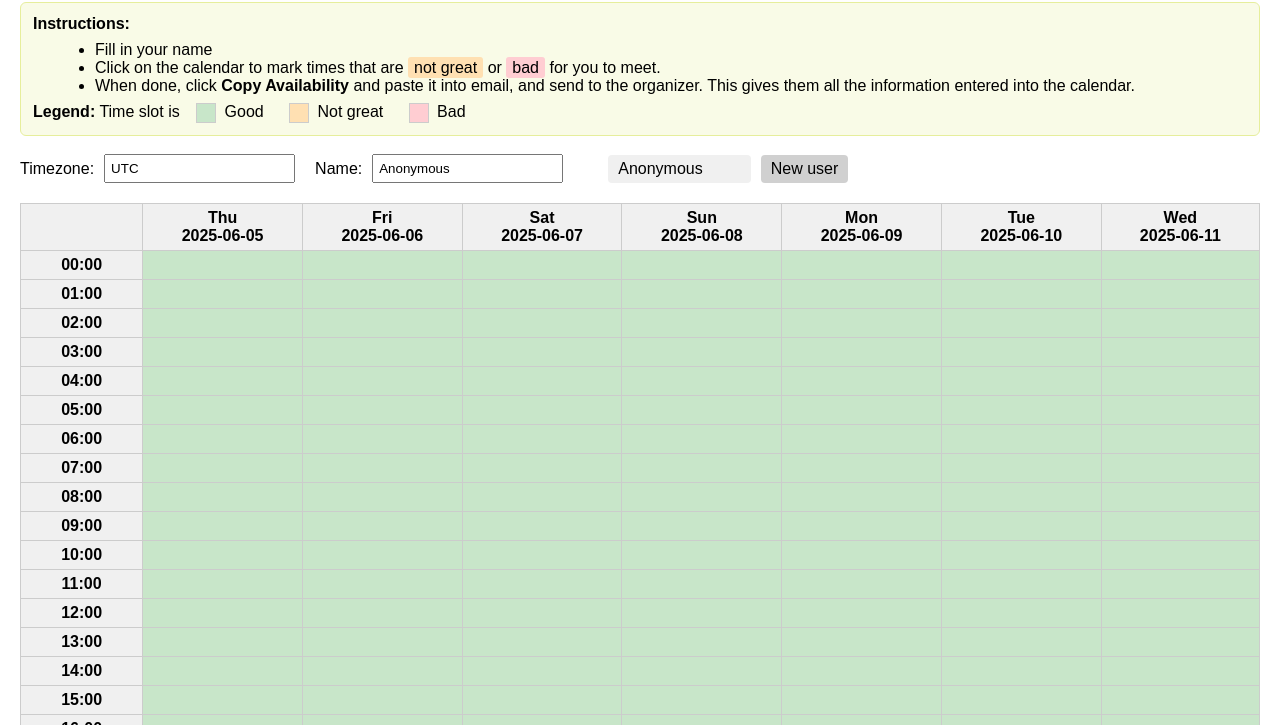
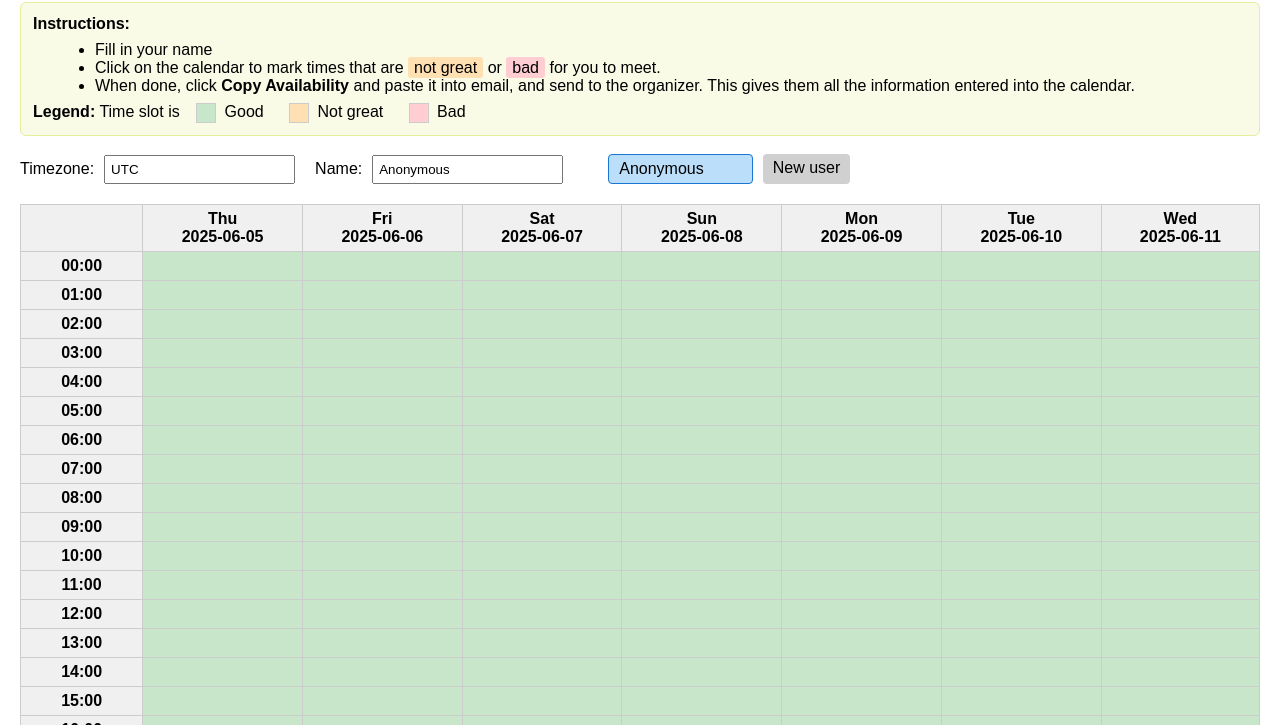
Before and after one commit to obadz/schedule, a plain HTML site: page index.html in a window 1280 px wide. Shown: the part 75-800 px from the top of the page. Drawn offline with Linux system fonts and the light colour scheme.

Commit message:
highlight currently selected user in blue

```diff
--- a/index.html
+++ b/index.html
@@ -17,6 +17,11 @@
       border-radius: 4px;
       position: relative;
       cursor: pointer;
+      border: 1px solid transparent;
+    }
+    .user-item.selected {
+      background-color: #bbdefb;  /* Light blue background */
+      border-color: #1976d2;      /* Darker blue border */
     }
     .user-item .remove-user {
       position: absolute;
@@ -771,6 +776,9 @@
       Object.keys(allUserAvailability).forEach(name => {
         const div = document.createElement("div");
         div.classList.add("user-item");
+        if (name === currentName) {
+          div.classList.add("selected");
+        }
         div.textContent = name;
 
         if (name !== currentName) {
@@ -861,6 +869,6 @@
     }
   </script>
   <!-- The following line will be updated by the git hook -->
-<div style="text-align:center;color:#888;font-size:13px;margin-top:32px;">Last updated: Thu, 05 Jun 2025 14:12:41 +0100 <!-- LAST_COMMIT_TIME: Thu, 05 Jun 2025 14:12:41 +0100 --></div>
+<div style="text-align:center;color:#888;font-size:13px;margin-top:32px;">Last updated: Thu, 05 Jun 2025 14:17:18 +0100 <!-- LAST_COMMIT_TIME: Thu, 05 Jun 2025 14:17:18 +0100 --></div>
 </body>
 </html>
```
